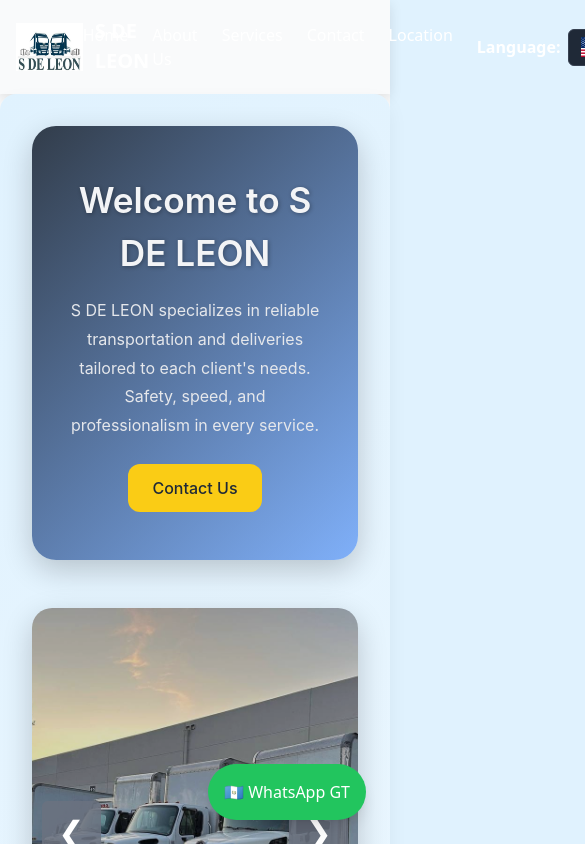
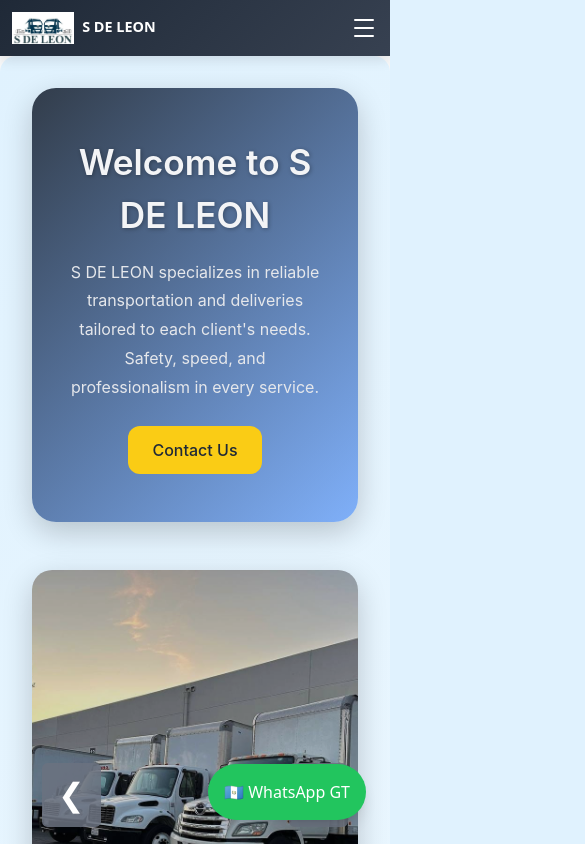
Before and after one commit to KatLeon22/PaginaWeb_SDL, a React (Create React App) app: page / in a window 390 px wide. Shown: the top 844 px of the page, 585 px wide, since content can reach past the window. Built offline with nearby package versions, Linux system fonts and the light colour scheme.

Commit message:
fix: Correcion para  que se pueda visualizar en telefono el header.

```diff
--- a/src/components/Header.jsx
+++ b/src/components/Header.jsx
@@ -1,13 +1,13 @@
 import React, { useState } from "react";
-import logo from "../assets/logo1.png"; // Asegúrate de tener un logo en esta ruta
-import "../styles/header.css"; // Asegúrate de tener los estilos necesarios
+import logo from "../assets/logo1.png";
+import "../styles/header.css";
 import { Link } from "react-router-dom";
-import flagEs from "../assets/guatemala.png"; // Bandera de español
-import flagEn from "../assets/usa.png"; // Bandera de inglés
-
+import flagEs from "../assets/guatemala.png";
+import flagEn from "../assets/usa.png";
 
 const Header = ({ lang, setLang }) => {
   const [open, setOpen] = useState(false); // Estado para abrir/cerrar dropdown
+  const [mobileMenuOpen, setMobileMenuOpen] = useState(false); // Estado para menú móvil
 
   // Idiomas disponibles
   const languages = [
@@ -22,21 +22,36 @@
     setOpen(false);
   };
 
+  const toggleMobileMenu = () => {
+    setMobileMenuOpen(!mobileMenuOpen);
+  };
+
   return (
     <header className="header">
-      <div className="container flex justify-between items-center p-4">
+      <div className="header-container">
         {/* Logo */}
-        <div className="flex items-center space-x-3">
-          <img src={logo} alt="Logotipo" className="h-12 w-auto" />
+        <div className="logo-container">
+          <img src={logo} alt="Logotipo" className="logo" />
           <div className="company-text">
             <span className="company-name">S DE LEON</span>
             <span className="company-tagline"></span>
           </div>
         </div>
 
-        {/* Navegación */}
-        <nav className="flex items-center space-x-6">
-          <ul className="flex space-x-6">
+        {/* Botón hamburguesa para móvil */}
+        <button
+          className="mobile-menu-button"
+          onClick={toggleMobileMenu}
+          aria-label="Toggle menu"
+        >
+          <span className={`hamburger ${mobileMenuOpen ? 'active' : ''}`}></span>
+          <span className={`hamburger ${mobileMenuOpen ? 'active' : ''}`}></span>
+          <span className={`hamburger ${mobileMenuOpen ? 'active' : ''}`}></span>
+        </button>
+
+        {/* Navegación Desktop */}
+        <nav className="desktop-nav">
+          <ul className="menu">
             <li><Link to="/">{lang === "es" ? "Inicio" : "Home"}</Link></li>
             <li><Link to="/about">{lang === "es" ? "¿Quiénes Somos?" : "About Us"}</Link></li>
             <li><Link to="/services">{lang === "es" ? "Servicios" : "Services"}</Link></li>
@@ -44,38 +59,70 @@
             <li><Link to="/location">{lang === "es" ? "Ubicación" : "Location"}</Link></li>
           </ul>
 
-          {/* Selector de idioma */}
-        {/* Selector de idioma */}
-<div className="relative ml-6 flex items-center">
-  <span className="mr-2 font-semibold text-white">
+          {/* Selector de idioma Desktop */}
+          <div className="language-selector">
+            <span className="language-label">
               {lang === "es" ? "Idioma:" : "Language:"}
             </span>
-
+            <div className="relative">
               <button
                 onClick={() => setOpen(!open)}
-    className="flex items-center space-x-2 border border-gray-500 rounded px-3 py-1 bg-gray-800 text-white hover:bg-gray-700"
+                className="language-button"
               >
-    <img src={currentLang.flag} alt={currentLang.label} className="h-5 w-5" />
+                <img src={currentLang.flag} alt={currentLang.label} className="flag-icon" />
                 <span>{currentLang.label}</span>
-    <span className="ml-1">&#9662;</span>
+                <span className="dropdown-arrow">&#9662;</span>
               </button>
 
               {open && (
-    <div className="absolute right-0 mt-1 w-36 bg-gray-800 border border-gray-600 rounded shadow-lg z-50">
+                <div className="language-dropdown">
                   {languages.map((l) => (
                     <div
                       key={l.code}
                       onClick={() => handleSelect(l.code)}
-          className="flex items-center px-3 py-2 hover:bg-gray-700 cursor-pointer text-white"
+                      className="language-option"
                     >
-          <img src={l.flag} alt={l.label} className="h-5 w-5 mr-2" />
+                      <img src={l.flag} alt={l.label} className="flag-icon" />
                       <span>{l.label}</span>
                     </div>
                   ))}
                 </div>
               )}
             </div>
+          </div>
+        </nav>
 
+        {/* Navegación Móvil */}
+        <nav className={`mobile-nav ${mobileMenuOpen ? 'open' : ''}`}>
+          <ul className="mobile-menu">
+            <li><Link to="/" onClick={() => setMobileMenuOpen(false)}>{lang === "es" ? "Inicio" : "Home"}</Link></li>
+            <li><Link to="/about" onClick={() => setMobileMenuOpen(false)}>{lang === "es" ? "¿Quiénes Somos?" : "About Us"}</Link></li>
+            <li><Link to="/services" onClick={() => setMobileMenuOpen(false)}>{lang === "es" ? "Servicios" : "Services"}</Link></li>
+            <li><Link to="/contact" onClick={() => setMobileMenuOpen(false)}>{lang === "es" ? "Contacto" : "Contact"}</Link></li>
+            <li><Link to="/location" onClick={() => setMobileMenuOpen(false)}>{lang === "es" ? "Ubicación" : "Location"}</Link></li>
+          </ul>
+
+          {/* Selector de idioma Móvil */}
+          <div className="mobile-language-selector">
+            <span className="language-label">
+              {lang === "es" ? "Idioma:" : "Language:"}
+            </span>
+            <div className="language-options">
+              {languages.map((l) => (
+                <button
+                  key={l.code}
+                  onClick={() => {
+                    handleSelect(l.code);
+                    setMobileMenuOpen(false);
+                  }}
+                  className={`language-option-mobile ${lang === l.code ? 'active' : ''}`}
+                >
+                  <img src={l.flag} alt={l.label} className="flag-icon" />
+                  <span>{l.label}</span>
+                </button>
+              ))}
+            </div>
+          </div>
         </nav>
       </div>
     </header>
--- a/src/styles/header.css
+++ b/src/styles/header.css
@@ -1,10 +1,12 @@
-/* header.css */
+/* header.css - Responsive Header */
 
 /* Barra de navegación */
 .header {
-  background: linear-gradient(#1f2937); /* degradado gris elegante */
+  background: linear-gradient(135deg, #1f2937, #374151);
   color: white;
   box-shadow: 0 4px 12px rgba(0,0,0,0.1);
+  position: relative;
+  z-index: 1000;
 }
 
 /* Contenedor principal */
@@ -15,14 +17,15 @@
   justify-content: space-between;
   align-items: center;
   padding: 1rem 2rem;
+  position: relative;
 }
-
 
 /* Logo y texto */
 .logo-container {
   display: flex;
   align-items: center;
   gap: 0.75rem;
+  z-index: 1001;
 }
 
 .logo {
@@ -35,133 +38,323 @@
   transform: scale(1.1);
 }
 
-.logo-text {
+.company-text {
+  display: flex;
+  flex-direction: column;
+}
+
+.company-name {
   font-size: 1.25rem;
   font-weight: bold;
   color: white;
+  display: block;
 }
 
-/* Menú */
+.company-tagline {
+  font-size: 0.85rem;
+  font-weight: 500;
+  color: #d1d5db;
+  display: block;
+  margin-top: 0.15rem;
+}
+
+/* Botón hamburguesa para móvil */
+.mobile-menu-button {
+  display: none;
+  flex-direction: column;
+  background: none;
+  border: none;
+  cursor: pointer;
+  padding: 0.5rem;
+  z-index: 1002;
+}
+
+.hamburger {
+  width: 25px;
+  height: 3px;
+  background-color: white;
+  margin: 3px 0;
+  transition: 0.3s;
+  border-radius: 2px;
+}
+
+.hamburger.active:nth-child(1) {
+  transform: rotate(-45deg) translate(-5px, 6px);
+}
+
+.hamburger.active:nth-child(2) {
+  opacity: 0;
+}
+
+.hamburger.active:nth-child(3) {
+  transform: rotate(45deg) translate(-5px, -6px);
+}
+
+/* Navegación Desktop */
+.desktop-nav {
+  display: flex;
+  align-items: center;
+  gap: 2rem;
+}
+
 .menu {
   display: flex;
   gap: 1.5rem;
+  list-style: none;
+  margin: 0;
+  padding: 0;
 }
 
 .menu li a {
   color: white;
   text-decoration: none;
   transition: color 0.3s ease;
+  font-weight: 500;
+  padding: 0.5rem 0;
 }
 
 .menu li a:hover {
-  color: #d1d5db; /* gris más claro al pasar el mouse */
+  color: #d1d5db;
 }
 
-
-.company-text {
-  display: flex;
-  flex-direction: column; /* apila verticalmente */
-}
-
-/* Nombre principal */
-.company-name {
-  font-size: 1.25rem;
-  font-weight: bold;
-  color: white;
-  display: block; /* fuerza que ocupe línea completa */
-}
-
-/* Tagline o subtítulo */
-.company-tagline {
-  font-size: 0.85rem;
-  font-weight: 500;
-  color: #d1d5db;
-  display: block; /* fuerza que vaya debajo */
-  margin-top: 0.15rem; /* pequeño espacio debajo del nombre */
-}
-
-.language-select {
-  background-color: #1f2937; /* Igual que el header */
-  color: white; /* Texto blanco */
-  border: 1px solid #374151; /* Borde gris oscuro */
-  border-radius: 0.375rem; /* Bordes redondeados */
-  padding: 0.4rem 0.8rem;
-  font-size: 0.9rem;
-  cursor: pointer;
-  outline: none;
-  transition: all 0.3s ease;
-}
-
-.language-select:hover {
-  background-color: #374151; /* Gris más claro al hover */
-}
-
-.language-select option {
-  background-color: white; /* Fondo blanco en el desplegable */
-  color: #1f2937; /* Texto oscuro */
-}
-
-
-
-.language-select-container {
+/* Selector de idioma Desktop */
+.language-selector {
   display: flex;
   align-items: center;
   gap: 0.5rem;
-  color: white;
+  position: relative;
 }
 
-.language-select-container span {
+.language-label {
   font-weight: 600;
+  color: white;
+  font-size: 0.9rem;
 }
 
-.language-select {
-  background-color: #1f2937; /* igual al header */
+.language-button {
+  background-color: #1f2937;
   color: white;
   border: 1px solid #374151;
   border-radius: 0.375rem;
-  padding: 0.35rem 0.75rem;
-  font-size: 0.9rem;
-  cursor: pointer;
-  outline: none;
-  appearance: none; /* quitar flecha por defecto del navegador */
-  position: relative;
-}
-
-.language-select:hover {
-  background-color: #374151;
-}
-
-/* Flecha personalizada */
-.language-select::after {
-  content: "▼";
-  position: absolute;
-  right: 0.5rem;
-  pointer-events: none;
-}
-
-/* Opciones */
-.language-select option {
-  background-color: white;
-  color: #1f2937;
-}
-
-/* Botón dropdown idioma */
-.header button {
-  background-color: #1f2937; /* coincide con el header */
-  color: white;
-  border: 1px solid #374151;
-  border-radius: 0.375rem;
-  padding: 0.35rem 0.75rem;
+  padding: 0.5rem 0.75rem;
   cursor: pointer;
   display: flex;
   align-items: center;
   gap: 0.5rem;
+  transition: all 0.3s ease;
+  font-size: 0.9rem;
 }
 
-.header button:hover {
+.language-button:hover {
   background-color: #374151;
 }
 
-.header span {
+.flag-icon {
+  width: 20px;
+  height: 15px;
+  object-fit: cover;
+  border-radius: 2px;
+}
+
+.dropdown-arrow {
+  font-size: 0.8rem;
+  transition: transform 0.3s ease;
+}
+
+.language-dropdown {
+  position: absolute;
+  top: 100%;
+  right: 0;
+  background-color: #1f2937;
+  border: 1px solid #374151;
+  border-radius: 0.375rem;
+  box-shadow: 0 4px 12px rgba(0,0,0,0.3);
+  z-index: 1000;
+  min-width: 150px;
+}
+
+.language-option {
+  display: flex;
+  align-items: center;
+  gap: 0.5rem;
+  padding: 0.75rem 1rem;
+  cursor: pointer;
+  transition: background-color 0.3s ease;
   color: white;
 }
+
+.language-option:hover {
+  background-color: #374151;
+}
+
+/* Navegación Móvil */
+.mobile-nav {
+  display: none;
+  position: absolute;
+  top: 100%;
+  left: 0;
+  right: 0;
+  background-color: #1f2937;
+  border-top: 1px solid #374151;
+  box-shadow: 0 4px 12px rgba(0,0,0,0.3);
+  z-index: 999;
+}
+
+.mobile-nav.open {
+  display: block;
+}
+
+.mobile-menu {
+  list-style: none;
+  margin: 0;
+  padding: 1rem 0;
+}
+
+.mobile-menu li {
+  border-bottom: 1px solid #374151;
+}
+
+.mobile-menu li:last-child {
+  border-bottom: none;
+}
+
+.mobile-menu li a {
+  display: block;
+  color: white;
+  text-decoration: none;
+  padding: 1rem 2rem;
+  transition: background-color 0.3s ease;
+  font-weight: 500;
+}
+
+.mobile-menu li a:hover {
+  background-color: #374151;
+}
+
+/* Selector de idioma Móvil */
+.mobile-language-selector {
+  padding: 1rem 2rem;
+  border-top: 1px solid #374151;
+  background-color: #374151;
+}
+
+.mobile-language-selector .language-label {
+  display: block;
+  margin-bottom: 0.75rem;
+  font-weight: 600;
+  color: white;
+}
+
+.language-options {
+  display: flex;
+  gap: 0.5rem;
+}
+
+.language-option-mobile {
+  background-color: #1f2937;
+  color: white;
+  border: 1px solid #4b5563;
+  border-radius: 0.375rem;
+  padding: 0.5rem 0.75rem;
+  cursor: pointer;
+  display: flex;
+  align-items: center;
+  gap: 0.5rem;
+  transition: all 0.3s ease;
+  font-size: 0.9rem;
+  flex: 1;
+  justify-content: center;
+}
+
+.language-option-mobile:hover {
+  background-color: #4b5563;
+}
+
+.language-option-mobile.active {
+  background-color: #3b82f6;
+  border-color: #3b82f6;
+}
+
+/* Responsive Design */
+@media (max-width: 768px) {
+  .header-container {
+    padding: 1rem;
+    flex-wrap: nowrap;
+    gap: 1rem;
+  }
+
+  .mobile-menu-button {
+    display: flex;
+    flex-shrink: 0;
+  }
+
+  .desktop-nav {
+    display: none;
+  }
+
+  .logo-container {
+    flex: 1;
+    min-width: 0;
+  }
+
+  .company-name {
+    font-size: 1.1rem;
+  }
+
+  .logo {
+    height: 2.5rem;
+    flex-shrink: 0;
+  }
+
+  .company-text {
+    min-width: 0;
+    flex: 1;
+  }
+}
+
+@media (max-width: 480px) {
+  .header-container {
+    padding: 0.75rem;
+    gap: 0.5rem;
+  }
+
+  .logo-container {
+    gap: 0.5rem;
+  }
+
+  .company-name {
+    font-size: 0.9rem;
+    line-height: 1.2;
+  }
+
+  .company-tagline {
+    font-size: 0.75rem;
+  }
+
+  .logo {
+    height: 2rem;
+    flex-shrink: 0;
+  }
+
+  .company-text {
+    flex: 1;
+    min-width: 0;
+  }
+
+  .mobile-menu-button {
+    padding: 0.25rem;
+  }
+
+  .hamburger {
+    width: 20px;
+    height: 2px;
+  }
+
+  .mobile-menu li a {
+    padding: 0.75rem 1rem;
+  }
+
+  .mobile-language-selector {
+    padding: 0.75rem 1rem;
+  }
+}
```
Lines whose indentation alone changed are shown as unchanged.
